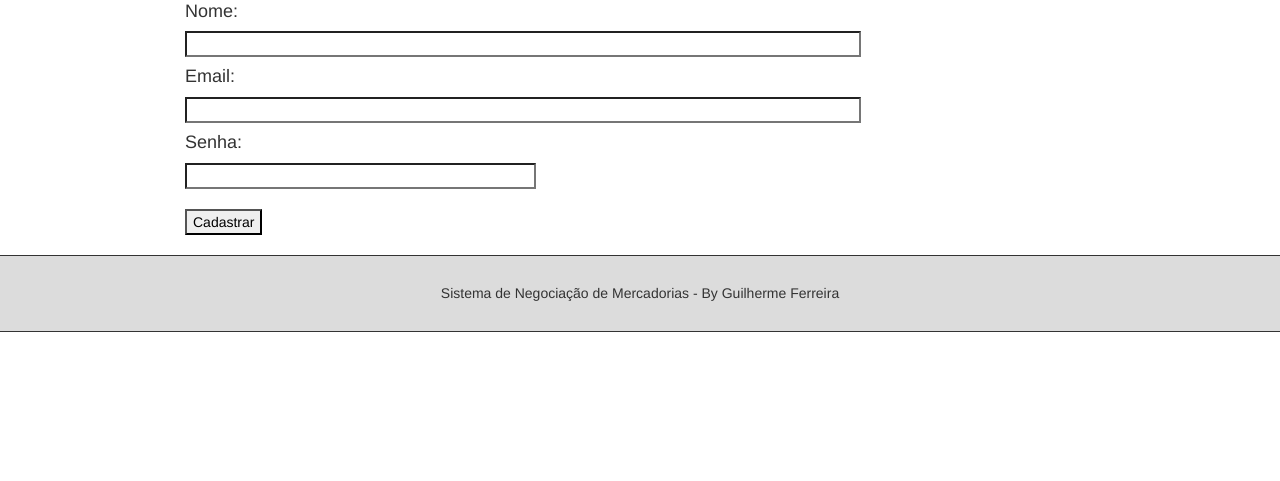
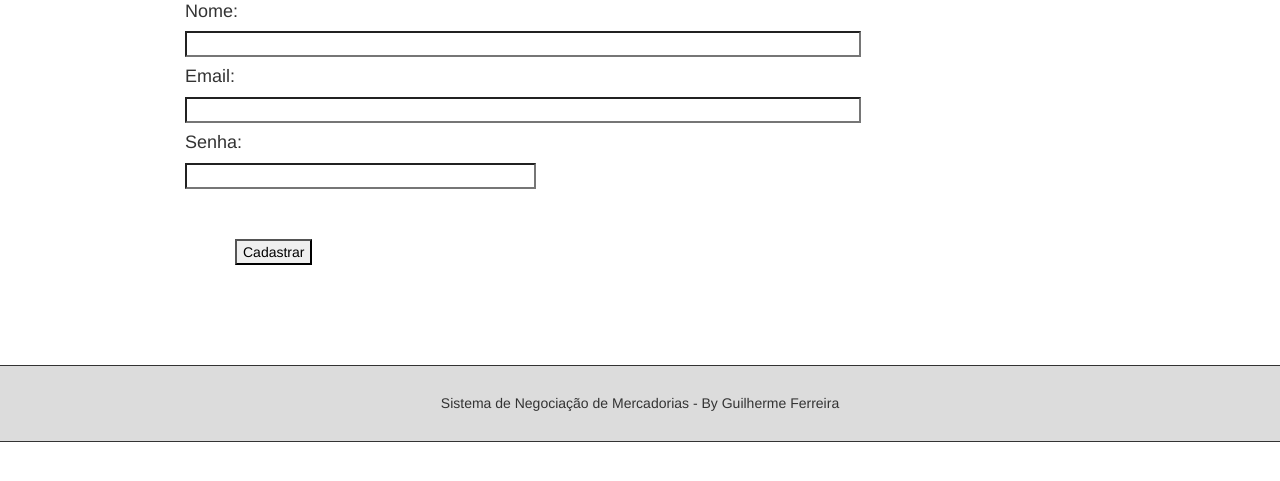
Before and after one commit to guiferrera/testeValeMobi, a PHP site: page /cadastro.php in a window 1280 px wide. Shown: the part 132-613 px from the top of the page. Run offline with PHP 8.4, Linux system fonts and the light colour scheme.

Commit message:
Add files via upload

```diff
--- a/css/style-page.css
+++ b/css/style-page.css
@@ -5,9 +5,9 @@ header h1{ text-align: center; border-bottom: solid 1px; }
 
 section .painel { text-align:center; margin: 150px 0 150px 0; padding: 25px 0 25px 0; border: solid 1px; background-color: #c6c6c6;}
 .cadastro{ margin-bottom: 20px;}
-#cadastrar{margin-top: 20px;}
+#cadastrar{margin: 50px;}
 section #logar {margin: 15px;}
 
 .container {margin: 0 auto; width: 940px;}
 
-footer {border-top: solid 1px; border-bottom: solid 1px; margin-top: 20px; padding:20px 0; text-align:center; clear: both; position: relative; background-color: #dcdcdc;}
+footer {border-top: solid 1px; border-bottom: solid 1px; margin-top: 50px; padding:20px 0; text-align:center; clear: both; position: relative; background-color: #dcdcdc;}
```
